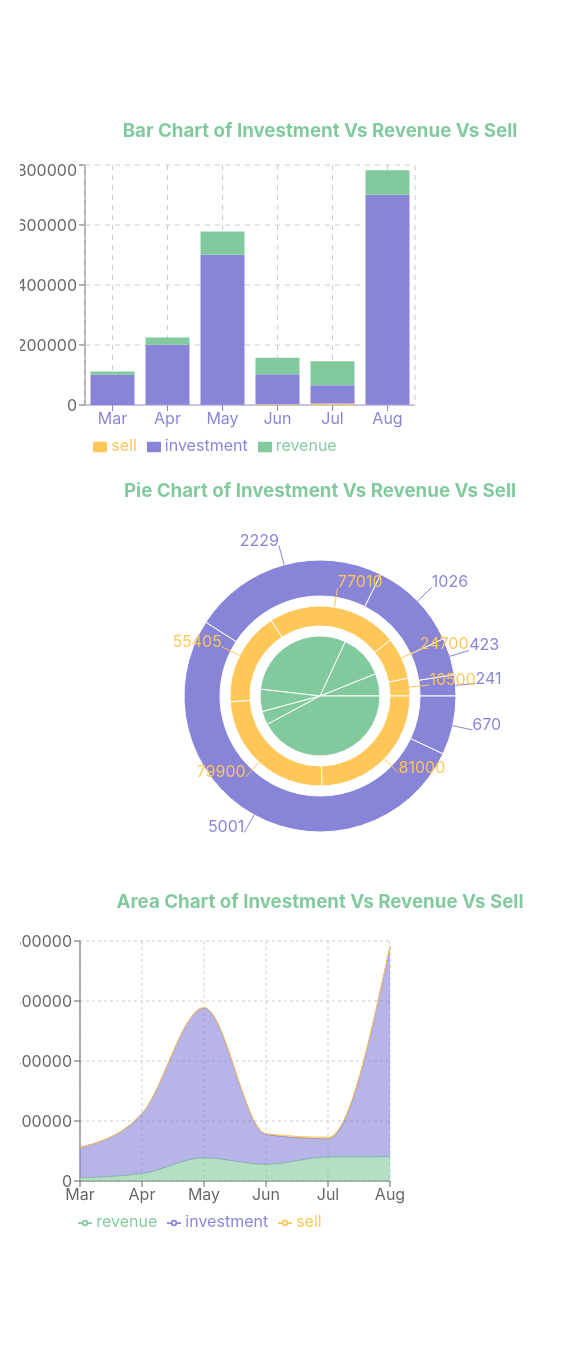
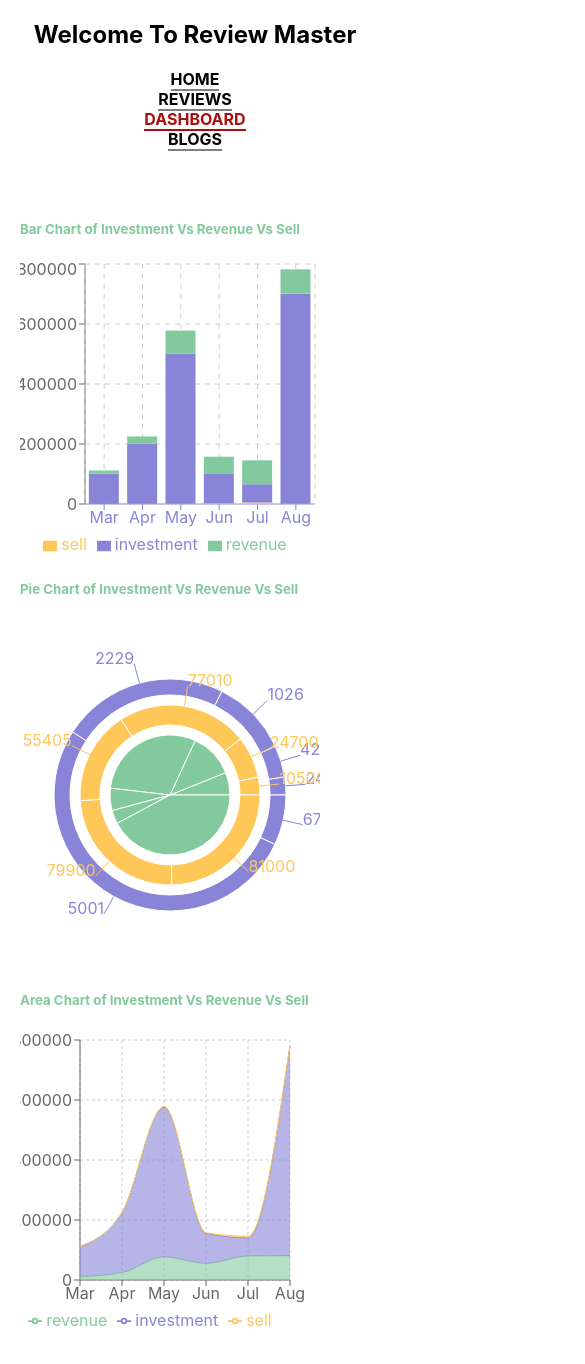
Before and after one commit to pavel-genuine/product-analysis-website, a React (Create React App) app: page /dashboard in a window 390 px wide. Shown: the top 1364 px of the page, 585 px wide, since content can reach past the window. Before the commit the page ends 1331 px from the top, so only its background shows below. Built offline with nearby package versions, Linux system fonts and the light colour scheme.

Commit message:
all done

```diff
--- a/src/Components/Dashboard/Dashboard.css
+++ b/src/Components/Dashboard/Dashboard.css
@@ -4,13 +4,17 @@
     grid-template-columns: 1fr 1fr 1fr;
     margin: 50px 100px;
 
+
 }
 
 @media only screen and (max-width: 688px) {
     .dash-board{
         display: grid;
-        grid-template-columns: 1fr;
-        margin: 100px 20px;
+        grid-template-columns:1fr;
+        margin: 50px 20px;
+
+
 
     }
+
 }
--- a/src/Components/Dashboard/Dashboard.js
+++ b/src/Components/Dashboard/Dashboard.js
@@ -18,8 +18,8 @@ const Dashboard = () => {
 
             <div className='dash-board'>
               <div>
-              <h3 style={{textAlign:'center', color:'#82ca9d'}}>Bar Chart of Investment Vs Revenue Vs Sell</h3>
-                <BarChart title="Chart of PU x UV" width={400} height={300} data={data}>
+              <h5 style={{ color:'#82ca9d'}}>Bar Chart of Investment Vs Revenue Vs Sell</h5>
+                <BarChart className='bar' title="Chart of PU x UV" width={300} height={300} data={data}>
 
               <XAxis dataKey="month" stroke="#8884d8" />
               <YAxis />
@@ -37,9 +37,9 @@ const Dashboard = () => {
 
 
         <div>
-        <h3 style={{textAlign:'center', color:'#82ca9d'}}>Pie Chart of Investment Vs Revenue Vs Sell</h3>
+        <h5 style={{color:'#82ca9d'}}>Pie Chart of Investment Vs Revenue Vs Sell</h5>
 
-        <PieChart width={600} height={350}>
+        <PieChart width={300} height={350}>
         <Tooltip wrapperStyle={{ width: 100, backgroundColor: '#ccc' }} />
         <Pie data={data} dataKey="sell" cx="50%" cy="50%" innerRadius={100} fill="#8884d8" label />
 
@@ -51,10 +51,10 @@ const Dashboard = () => {
 
 
        <div>
-       <h3 style={{textAlign:'center', color:'#82ca9d'}}>Area Chart of Investment Vs Revenue Vs Sell</h3>
+       <h5 style={{ color:'#82ca9d'}}>Area Chart of Investment Vs Revenue Vs Sell</h5>
 
        <AreaChart
-          width={400}
+          width={300}
           height={300}
           data={data}
           margin={{
--- a/src/Components/Header/Header.css
+++ b/src/Components/Header/Header.css
@@ -10,6 +10,9 @@
 
 @media only screen and (max-width: 688px) {
     .header{
-        display: none;
+       display: flex;
+       flex-direction: column;
+       margin: 10px;
+
     }
 }
--- a/src/Components/Header/Header.js
+++ b/src/Components/Header/Header.js
@@ -5,12 +5,15 @@ import './Header.css'
 
 const Header = () => {
     return (
-        <div className='header'>
+       <div >
+            <h2 style={{textAlign:'center'}}>Welcome To Review Master</h2>
+         <div className='header'>
             <CustomLink to='/'> HOME</CustomLink>
             <CustomLink to='/reviews'> REVIEWS</CustomLink>
             <CustomLink to='/dashboard'>DASHBOARD</CustomLink>
             <CustomLink to='/blogs'>BLOGS</CustomLink>
-        </div>
+         </div>
+       </div>
     );
 };
 
```
